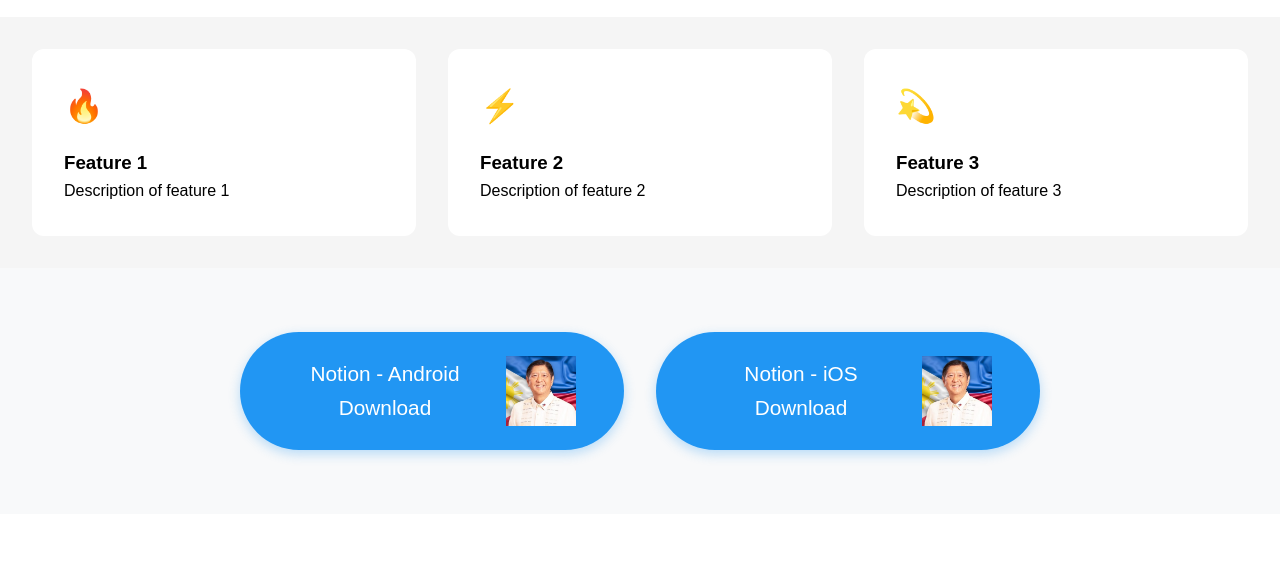
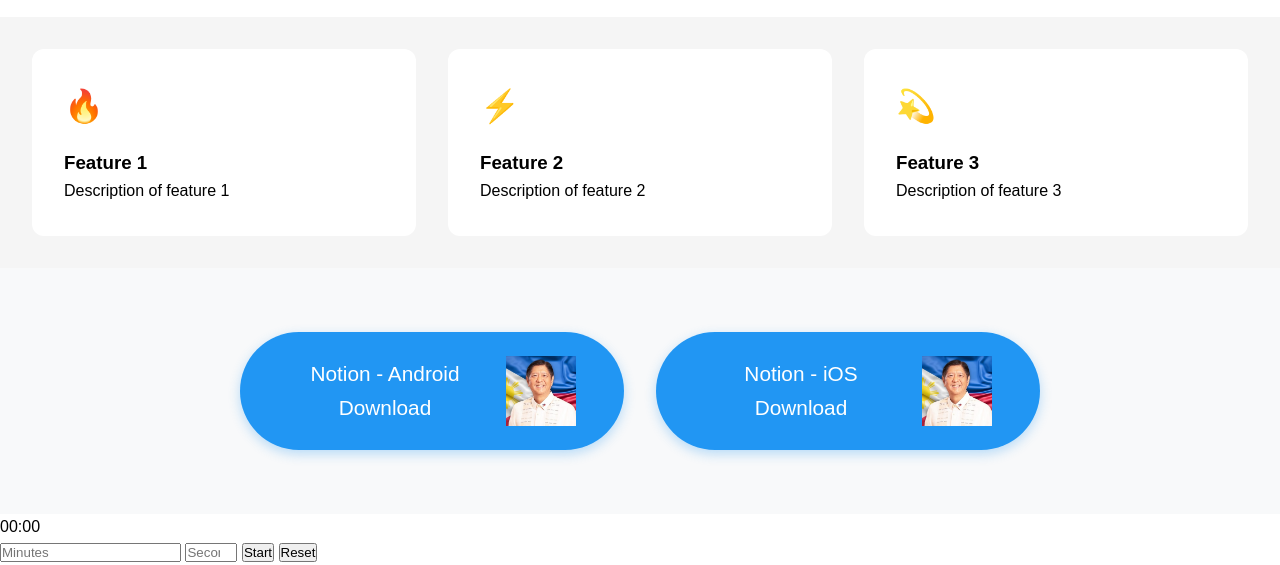
Before and after one commit to glazed-dy/ths-student-productivity-kit.github.io, a plain HTML site: page index.html in a window 1280 px wide. Shown: the part 511-1076 px from the top of the page. Before the commit the page ends 1025 px from the top, so only its background shows below. Drawn offline with Linux system fonts and the light colour scheme.

Commit message:
Update index.html

```diff
--- a/index.html
+++ b/index.html
@@ -74,14 +74,14 @@
 <section class="cta">
     <div class="cta-buttons">
         <div class="cta-button">
-            <a href="first-link-url" class="btn-with-image">
+            <a href="https://play.google.com/store/apps/details?id=notion.id&pli=1" class="btn-with-image">
                 <span class="btn-text">Notion - Android Download</span>
                 <img src="other-files/inspiring.jpg" alt="Inspiring Image" class="btn-icon">
             </a>
         </div>
 
         <div class="cta-button">
-            <a href="second-link-url" class="btn-with-image">
+            <a href="https://apps.apple.com/ph/app/notion-notes-tasks-ai/id1232780281" class="btn-with-image">
                 <span class="btn-text">Notion - iOS Download</span>
                 <img src="other-files/inspiring.jpg" alt="Inspiring Image" class="btn-icon">
             </a>
@@ -89,5 +89,19 @@
     </div>
 </section>
 
+	<section class="timer-section">
+		<div class="timer-container">
+			<div class="timer-display" id="timer-display">00:00</div>
+				<div class="timer-controls">
+					<input type="number" id="minutes-input" placeholder="Minutes" min="0">
+					<input type="number" id="seconds-input" placeholder="Seconds" min="0" max="59">
+					<button id="start-pause-btn">Start</button>
+					<button id="reset-btn">Reset</button>
+			</div>
+		</div>
+	</section>
+
+
+
 </body>
 </html>
```
